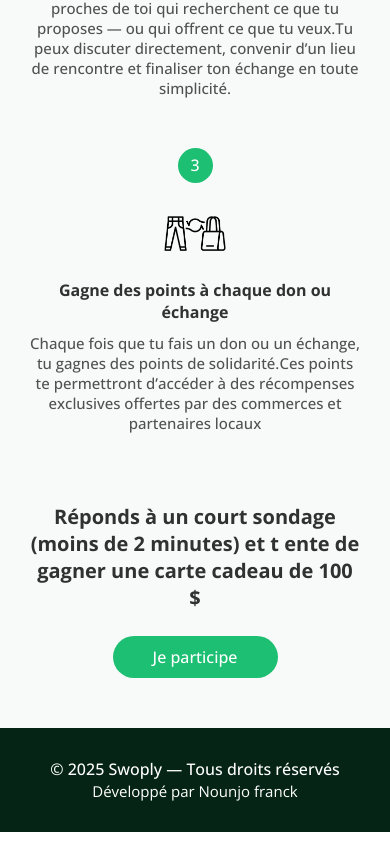
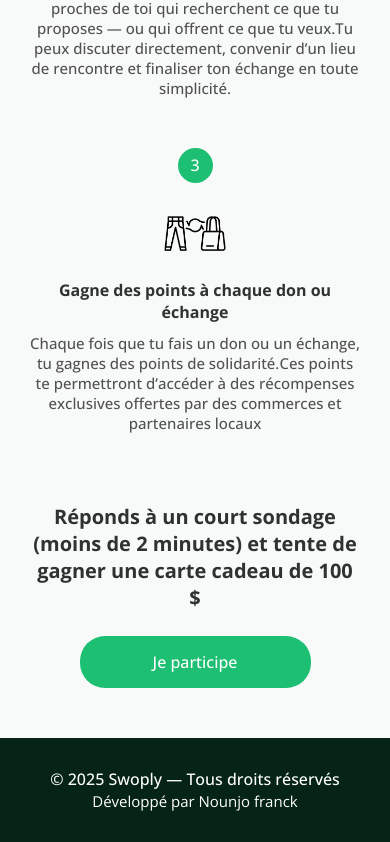
Before and after one commit to Pagnol237/swoply, a Next.js app: page / in a window 390 px wide. Shown: the part 2532-3374 px from the top of the page. Built offline with nearby package versions, Linux system fonts and the light colour scheme.

Commit message:
change
some change

```diff
--- a/app/app.module.scss
+++ b/app/app.module.scss
@@ -366,8 +366,8 @@ $placeHolder_form_color:#404241;
 
     }
     .Btn{
-        padding: 10px 25px 10px 25px;
-        width: 50%;
+        padding: 15px 25px 15px 25px;
+        width: 70%;
         text-align: center;
     }
 
--- a/app/components/Block3.tsx
+++ b/app/components/Block3.tsx
@@ -27,8 +27,7 @@ function Block3() {
         </div>
 
         <div className={Style.sondageText}>
-            Réponds à un court sondage (moins de 2 minutes)
-et t        ente de gagner une carte cadeau de 100 $
+            Réponds à un court sondage (moins de 2 minutes) et tente de gagner une carte cadeau de 100 $
         </div>
         <div className={Style.Btn}>Je participe</div>
     </div>
```
